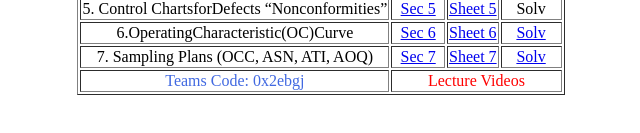
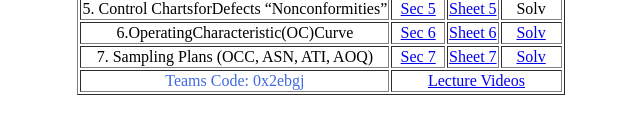
Before and after one commit to mohamedhesham155/3rd-year, a plain HTML site: page Quality.html in a window 1280 px wide. Shown: the part 161-294 px from the top of the page, without its empty margins (319-959 px from the left). Drawn offline with Linux system fonts and the light colour scheme.

Commit message:
Add files via upload

```diff
--- a/Quality.html
+++ b/Quality.html
@@ -19,7 +19,7 @@
                     <tr><td>7. Sampling Plans (OCC, ASN, ATI, AOQ)</td><td><a href="https://drive.google.com/file/d/1xslMQiYfPT6P2LLmb8JA3MCHet2Avq1g/view?usp=sharing">Sec 7</a></td><td><a href="https://drive.google.com/file/d/15aO0jxdv_wKQr_xGmcgPn7Fdej_UVSO4/view" >Sheet 7</a></td><td><a href="https://drive.google.com/file/d/1EqzHeHqmShCHNngGNMcA1tE02AAtWuxN/view">Solv</a></td></tr>
                 </tbody>
                 <tfoot>
-                    <tr><td style="color: royalblue;"> Teams Code: 0x2ebgj</td><td colspan="3" style="color: red;">Lecture Videos</td></tr>
+                    <tr><td style="color: royalblue;"> Teams Code: 0x2ebgj</td><td colspan="3" style="color: red;"><a href="https://www.youtube.com/watch?v=-cHQamlhkh0&list=PLYVB25vwpTSVC-YYFgxIkc9fNHy6SjdXB&ab_channel=PED-AU">Lecture Videos</a></td></tr>
                 </tfoot>
 
            </table>
```
